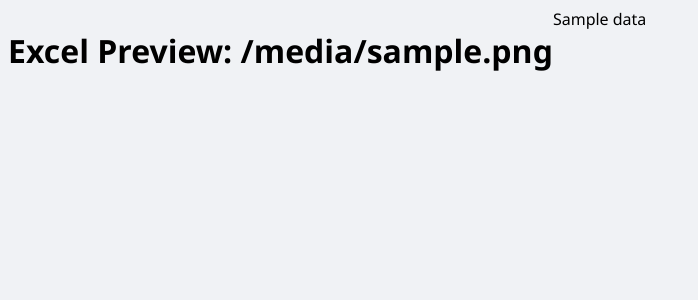
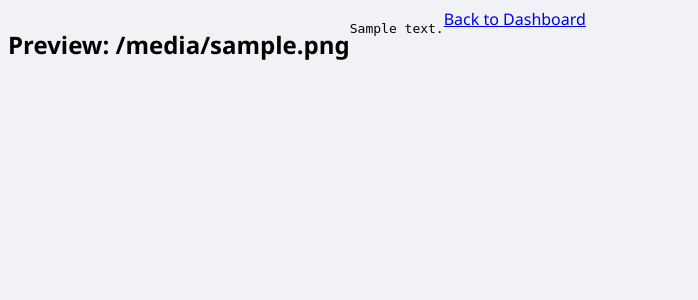
Before and after one commit to Muttu93/Final_Dashboard, a Flask app: template templates/excel_preview.html in a window 1280 px wide. Shown: the top 300 px of the page, without its empty margins (0-698 px from the left). Run offline with Flask 3, Linux system fonts and the light colour scheme; the template is opened without the code that fills it: most values are stand-ins (such as "Sample title", 1, 10 or a date in 2020).

Commit message:
Update excel_preview.html

```diff
--- a/templates/excel_preview.html
+++ b/templates/excel_preview.html
@@ -1,14 +1,13 @@
 <!DOCTYPE html>
 <html>
 <head>
-    <meta charset="UTF-8">
-    <title>Excel Preview: {{filename}}</title>
-    <link rel="stylesheet" href="{{ url_for('static', filename='style.css') }}">
+    <title>Preview: {{ filename }}</title>
+    <link rel="stylesheet" href="/static/style.css">
 </head>
 <body>
-    <h1>Excel Preview: {{filename}}</h1>
-    <div class="excel-table">
-        {{data|safe}}
-    </div>
+    <h2>Preview: {{ filename }}</h2>
+    <pre>{{ content }}</pre>
+    <br>
+    <a href="/">Back to Dashboard</a>
 </body>
 </html>
```
